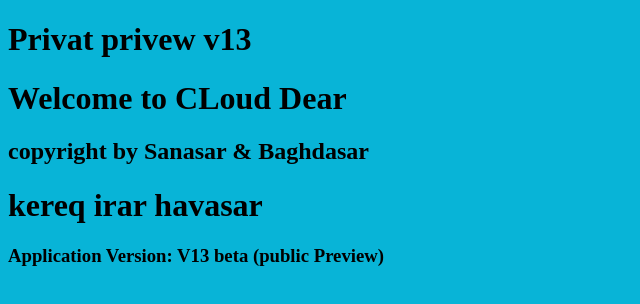
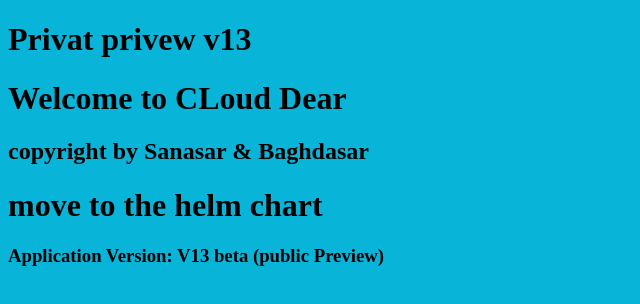
Before and after one commit to vovaazure/azure-devops-github-acr-aks-app1, a plain HTML site: page index.html in a window 1280 px wide. Shown: the whole page, without its empty margins (0-640 px from the left). Drawn offline with Linux system fonts and the light colour scheme.

Commit message:
all staff together

```diff
--- a/index.html
+++ b/index.html
@@ -4,7 +4,7 @@
       <h1 bgcolor="red">Privat privew v13</h1> </h1>
       <h1>Welcome to CLoud Dear </h1>
       <h2>copyright by Sanasar & Baghdasar </h2>
-      <h1>kereq irar havasar</h1>
+      <h1>move to the helm chart</h1>
       <h3>Application Version: V13 beta (public Preview)</h3>
    </body>
 </html>
```
